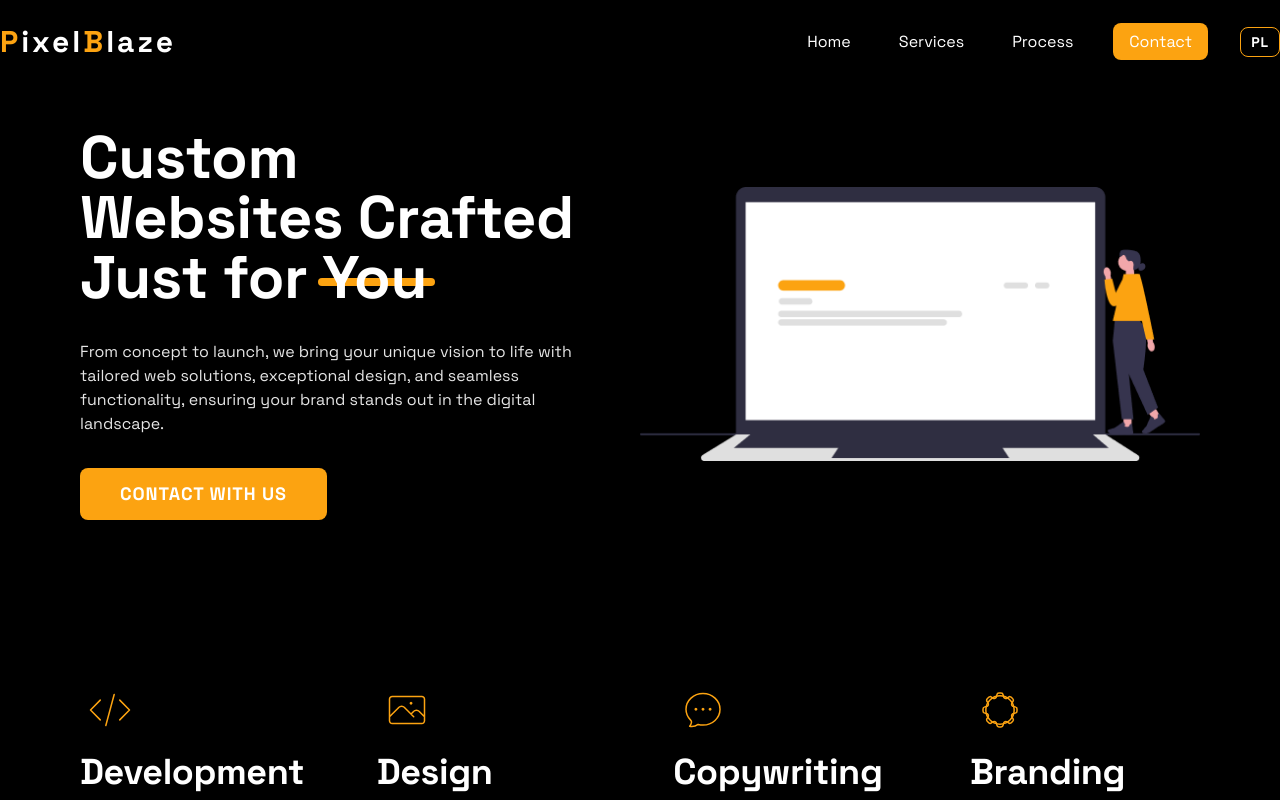
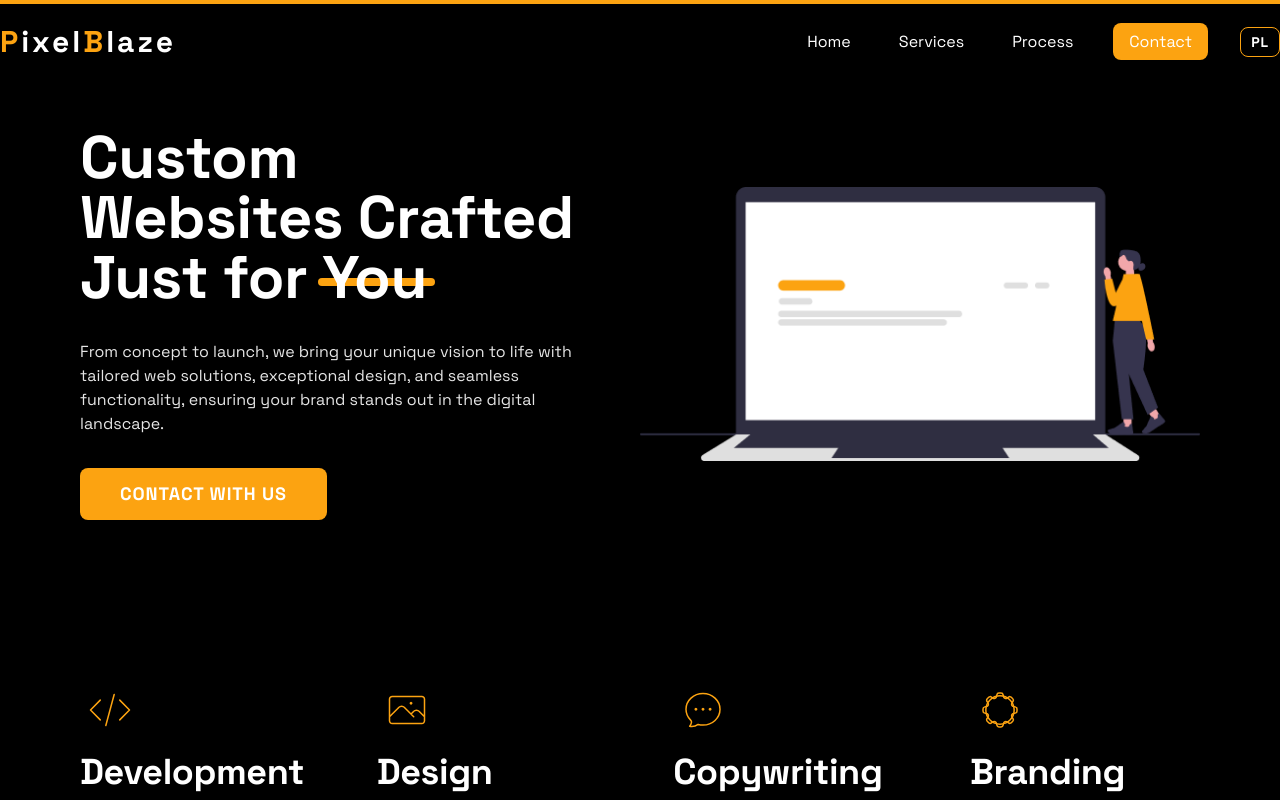
Before and after one commit to PawelJadach/pixel-blaze, a Next.js app: page / in a window 1280 px wide. Shown: the top 800 px of the page. Built offline with nearby package versions, Linux system fonts and the light colour scheme; no server answers.

Commit message:
add PageScroll component

```diff
--- a/src/app/layout.tsx
+++ b/src/app/layout.tsx
@@ -7,6 +7,7 @@ import Footer from "@/components/Footer";
 import { getLocale, getMessages } from "next-intl/server";
 import { NextIntlClientProvider } from "next-intl";
 import { Analytics } from "@vercel/analytics/react";
+import PageScroll from "@/components/PageScroll";
 
 const SpaceGrotesk = Space_Grotesk({ subsets: ["latin"] });
 
@@ -53,6 +54,7 @@ export default async function RootLayout({
 				)}
 			>
 				<NextIntlClientProvider messages={messages}>
+					<PageScroll />
 					<Navbar />
 					<div className="mt-32 px-10 md:px-[80px]">{children}</div>
 					<Footer />
--- /dev/null
+++ b/src/components/PageScroll/index.tsx
@@ -0,0 +1,16 @@
+"use client";
+import React from "react";
+import { motion, useScroll } from "framer-motion";
+
+const PageScroll = () => {
+	const { scrollYProgress } = useScroll();
+
+	return (
+		<motion.div
+			className="top-0 left-0 right-0 h-1 bg-primary fixed z-50 origin-left"
+			style={{ scaleX: scrollYProgress }}
+		/>
+	);
+};
+
+export default PageScroll;
--- a/src/i18n.ts
+++ b/src/i18n.ts
@@ -3,7 +3,7 @@ import { getUserLocale } from "./utils/locale";
 
 export type Locale = (typeof locales)[number];
 
-export const locales = ["en", "de"] as const;
+export const locales = ["en", "pl"] as const;
 export const defaultLocale: Locale = "en";
 
 export default getRequestConfig(async () => {
```
